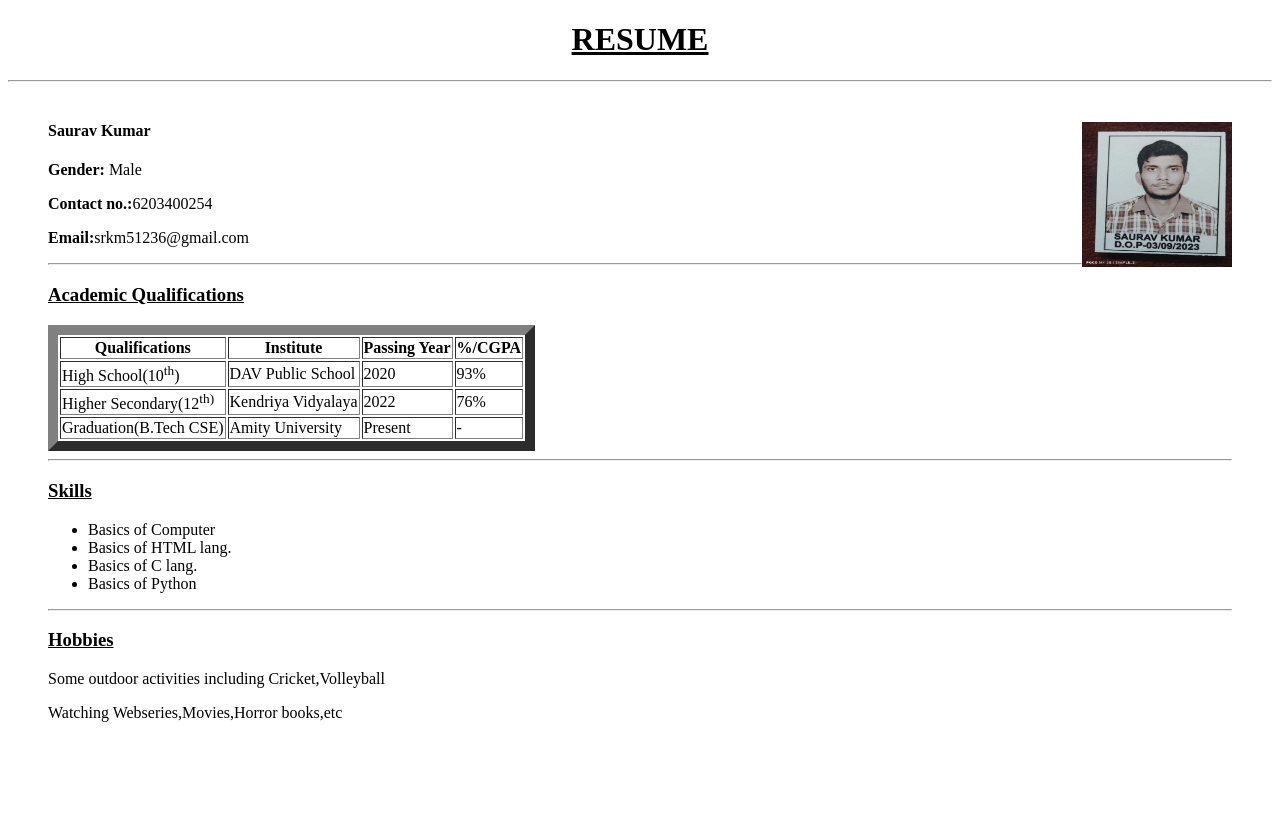
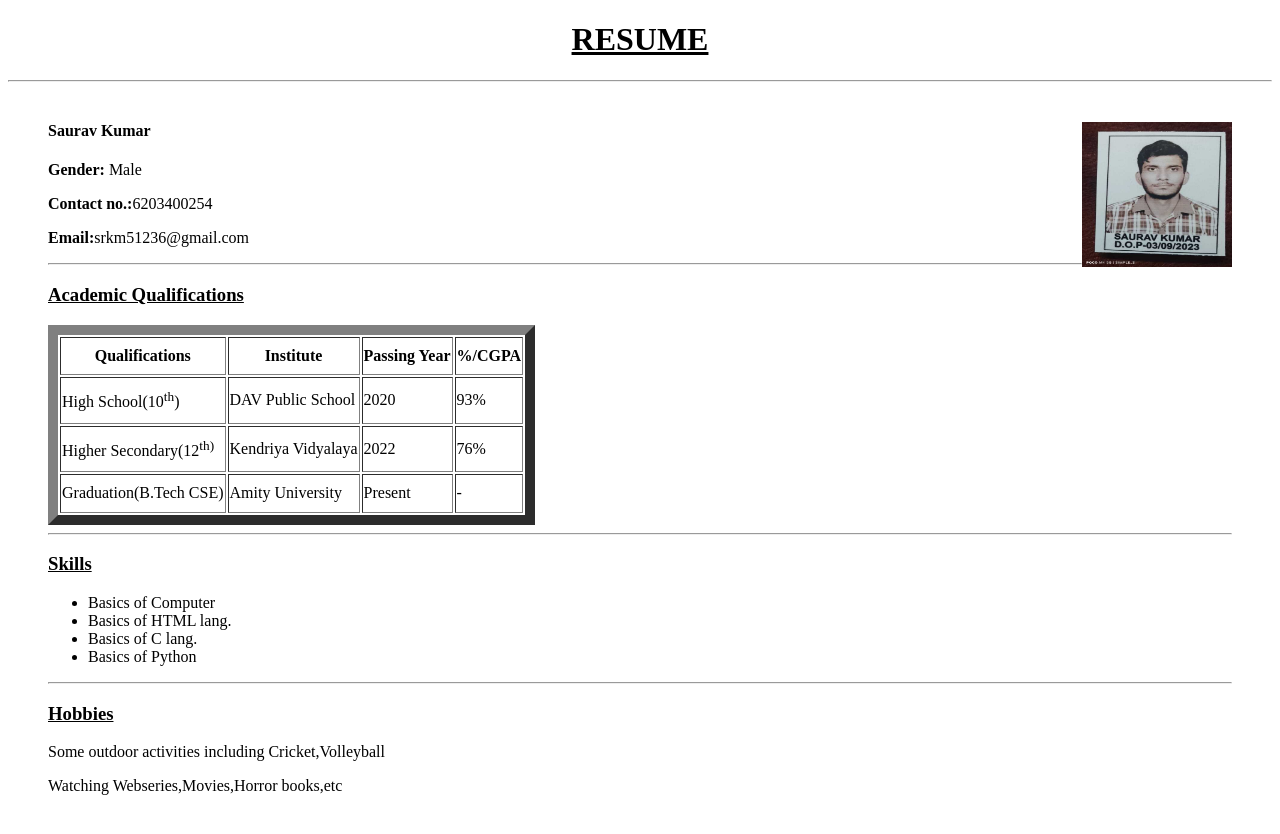
Before and after one commit to cricketcrazy4cc-glitch/resume, a plain HTML site: page index.html in a window 1280 px wide. Before the commit the page ends 800 px from the top, so only its background shows below. Drawn offline with Linux system fonts and the light colour scheme.

Commit message:
Update index.html

```diff
--- a/index.html
+++ b/index.html
@@ -16,7 +16,7 @@
   <P><b>Email:</b>srkm51236@gmail.com</P>
   <hr>
   <h3><u><b>Academic Qualifications</b></u></h3>
-  <table border="10" weidth="45%"
+  <table border="10" weidth="45%" height="200">
   <tr>
     <th>Qualifications</th>
     <th>Institute</th>
```
